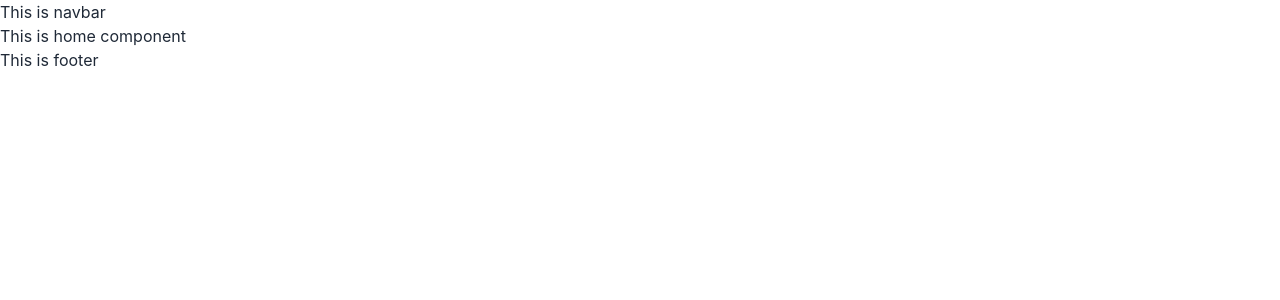
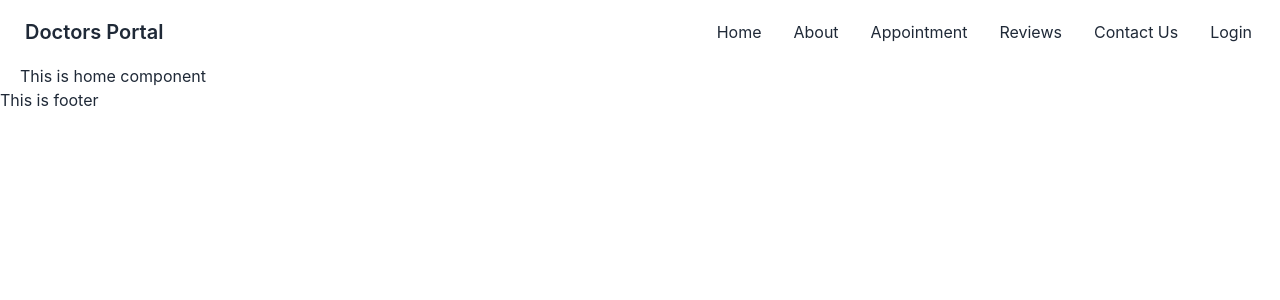
Before and after one commit to DebabrataSaha-570/doctors-portal-client, a React (Create React App) app: page / in a window 1280 px wide. Shown: the top 300 px of the page. Built offline with nearby package versions, Linux system fonts and the light colour scheme.

Commit message:
navbar added

```diff
--- a/src/App.js
+++ b/src/App.js
@@ -5,7 +5,7 @@
 
 function App() {
   return (
-    <div>
+    <div className="max-w-[1440px] mx-auto">
       <RouterProvider router={router}></RouterProvider>
     </div>
   );
--- a/src/Pages/Home/Home.js
+++ b/src/Pages/Home/Home.js
@@ -2,7 +2,7 @@
 
 const Home = () => {
   return (
-    <div>
+    <div className="mx-5">
       <h3>This is home component</h3>
     </div>
   );
--- a/src/Pages/Shared/Navbar.js
+++ b/src/Pages/Shared/Navbar.js
@@ -1,9 +1,66 @@
 import React from "react";
+import { Link } from "react-router-dom";
 
 const Navbar = () => {
+  const menuItems = (
+    <React.Fragment>
+      <li>
+        <Link to="/">Home</Link>
+      </li>
+      <li>
+        <Link to="/about">About</Link>
+      </li>
+      <li>
+        <Link to="/appointment">Appointment</Link>
+      </li>
+      <li>
+        <Link to="/reviews">Reviews</Link>
+      </li>
+      <li>
+        <Link to="/contact">Contact Us</Link>
+      </li>
+      <li>
+        <Link to="/login">Login</Link>
+      </li>
+    </React.Fragment>
+  );
   return (
     <div>
-      <h3>This is navbar</h3>
+      <div className="navbar bg-base-100">
+        <div className="navbar-start">
+          <div className="dropdown">
+            <label tabIndex={0} className="btn btn-ghost lg:hidden">
+              <svg
+                xmlns="http://www.w3.org/2000/svg"
+                className="h-5 w-5"
+                fill="none"
+                viewBox="0 0 24 24"
+                stroke="currentColor"
+              >
+                <path
+                  strokeLinecap="round"
+                  strokeLinejoin="round"
+                  strokeWidth="2"
+                  d="M4 6h16M4 12h8m-8 6h16"
+                />
+              </svg>
+            </label>
+            <ul
+              tabIndex={0}
+              className="menu menu-compact dropdown-content mt-3 p-2 shadow bg-base-100 rounded-box w-52"
+            >
+              {menuItems}
+            </ul>
+          </div>
+          <Link to="/" className="btn btn-ghost normal-case text-xl">
+            Doctors Portal
+          </Link>
+        </div>
+
+        <div className="navbar-center hidden lg:flex navbar-end">
+          <ul className="menu menu-horizontal px-1">{menuItems}</ul>
+        </div>
+      </div>
     </div>
   );
 };
```
